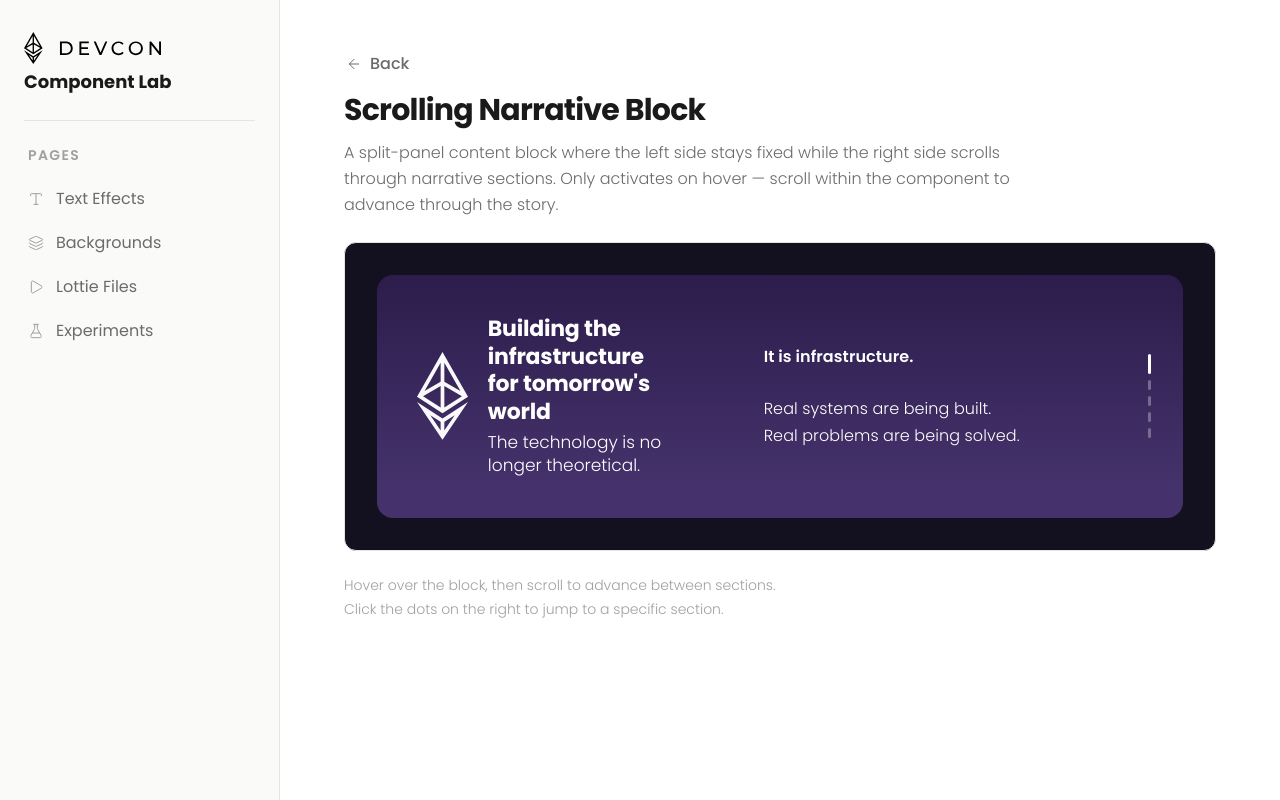
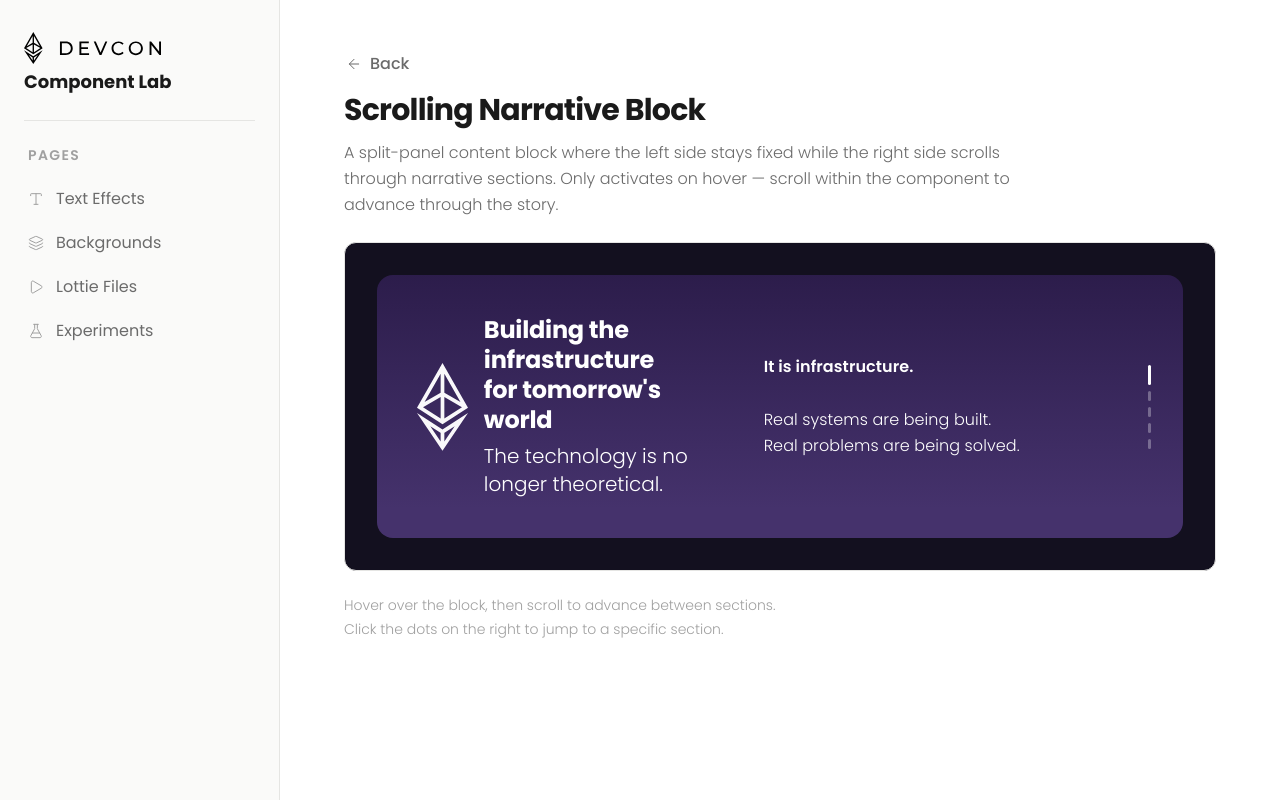
Before and after one commit to Scott1UP/prodding, a React (Vite) app: page /experiments/scrolling-narrative-block in a window 1280 px wide. Built offline with nearby package versions, Linux system fonts and the light colour scheme.

Commit message:
Improvements to Scrolling component

```diff
--- a/src/components/ui/scrolling-narrative-block.tsx
+++ b/src/components/ui/scrolling-narrative-block.tsx
@@ -29,7 +29,7 @@ const defaultSections: NarrativeSection[] = [
   {
     content: (
       <>
-        Growth here is grassroots and builder-led.
+        Growth in India is grassroots and builder-led.
         <br />
         Driven not by institutional mandates or market cycles,
         <br />
@@ -45,16 +45,18 @@ const defaultSections: NarrativeSection[] = [
         Devcon 8 comes to Mumbai to be part of that.
         <br />
         To contribute to it.
-        <br />
-        And to demonstrate that Ethereum's commitment to decentralization,
-        <br />
-        openness, and long-term thinking isn't rhetoric.
       </>
     ),
   },
   {
     content: (
-      <span className="font-semibold">It's how we show up.</span>
+      <>
+        And to demonstrate that Ethereum's commitment to decentralization,
+        <br />
+        openness, and long-term thinking isn't rhetoric.
+        <br /><br />
+        <span className="font-semibold">It's how we show up.</span>
+      </>
     ),
   },
 ]
@@ -126,19 +128,19 @@ export function ScrollingNarrativeBlock({
     >
       <div className="flex items-stretch min-h-[200px]">
         {/* Left — static branding */}
-        <div className="flex items-center gap-5 w-[44%] shrink-0 px-10 py-10">
+        <div className="flex items-center gap-4 w-[44%] shrink-0 px-10 py-10">
           <img
             src="/eth-logo.svg"
             alt="Ethereum"
             className="h-[88px] w-auto shrink-0"
           />
           <div>
-            <h2 className="text-[22px] font-bold text-white leading-[1.25] tracking-[-0.01em]">
+            <h2 className="text-[24px] font-bold text-white leading-[1.25] tracking-[-0.01em]">
               Building the infrastructure
               <br />
               for tomorrow's world
             </h2>
-            <p className="mt-1.5 text-white text-[17px] font-light leading-snug">
+            <p className="mt-2 text-white text-[20px] font-light leading-snug">
               The technology is no longer theoretical.
             </p>
           </div>
@@ -176,7 +178,7 @@ export function ScrollingNarrativeBlock({
               <button
                 key={i}
                 onClick={() => handleDotClick(i)}
-                className="cursor-pointer transition-all duration-300"
+                className="cursor-pointer transition-all duration-300 px-2 py-1 -mx-2 -my-1 flex items-center justify-center"
                 aria-label={`Go to section ${i + 1}`}
               >
                 <span
```
